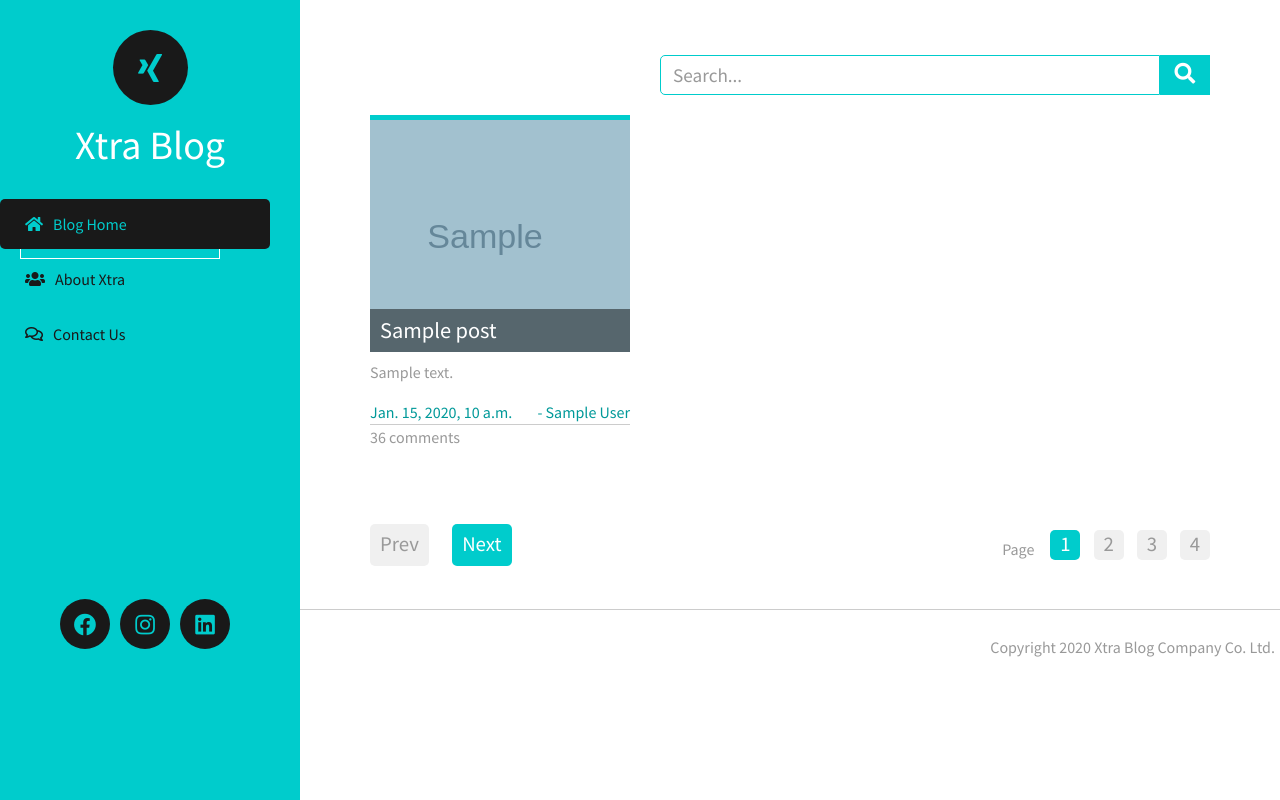
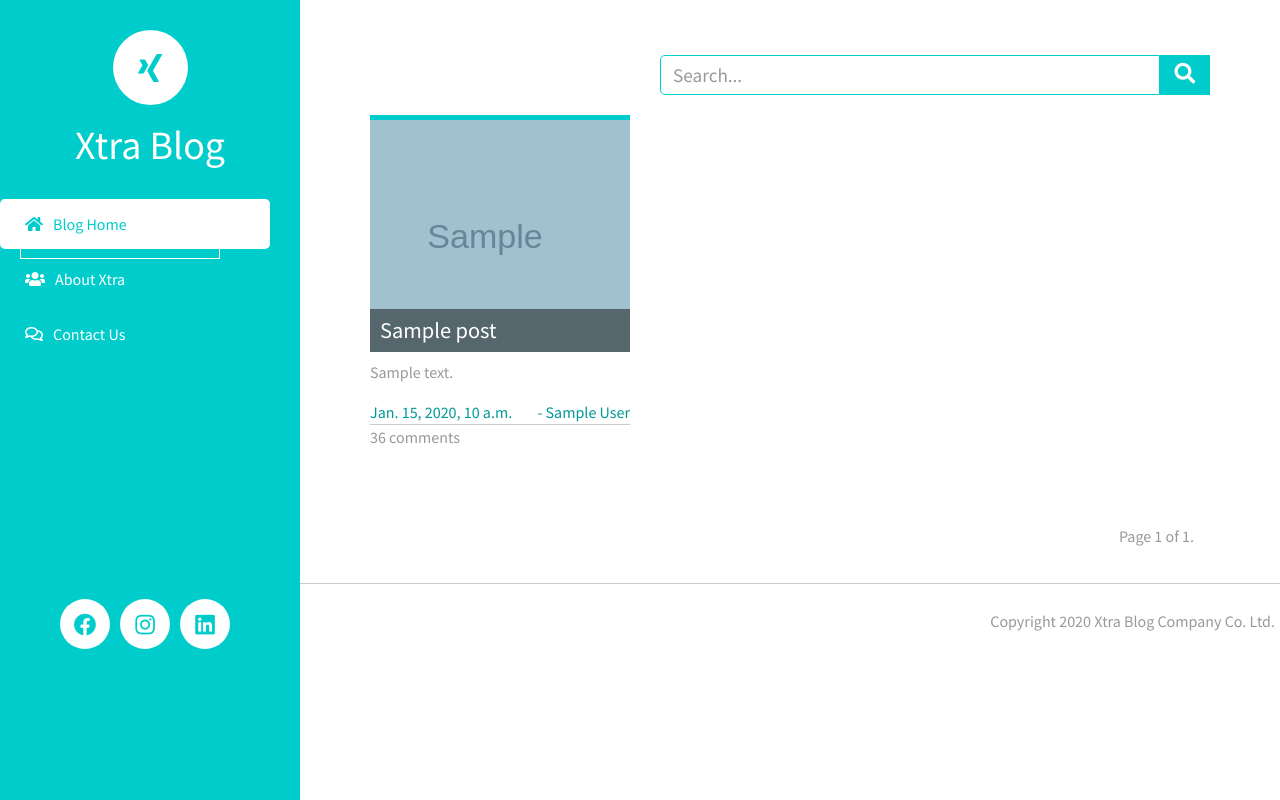
Before and after one commit to Druvo/xtra_blog, a Django app: page / in a window 1280 px wide. Run offline with Django 3.2, Linux system fonts and the light colour scheme; tables that the repository leaves empty hold one stand-in row (values such as "Sample post"); grey boxes marked "Sample" are stand-in pictures; some libraries are stand-ins or nearby versions.

Commit message:
basic pagination added

```diff
--- a/blog_app/static/css/templatemo-xtra-blog.css
+++ b/blog_app/static/css/templatemo-xtra-blog.css
@@ -60,7 +60,7 @@ hr {
     width: 75px;
     height: 75px;
     border-radius: 50%;
-    background-color:#191919;
+    background-color:white;
     display: flex;
     align-items: center;
     justify-content: center;
@@ -86,7 +86,7 @@ hr {
 }
 
 .tm-nav-link {
-    color: #191919;
+    color: white;
     background-color: transparent;
     height: 50px;
     width: 100%;
@@ -99,7 +99,7 @@ hr {
 .tm-nav-item.active .tm-nav-link
  {
     color: #0CC;
-    background-color: #191919;
+    background-color: white;
     text-decoration: none;
     border-radius: 5px;
 }
@@ -134,7 +134,7 @@ ul {
 
 .tm-social-link {
     display: inline-block;
-    background-color: #191919;
+    background-color: white;
     font-size: 1.4rem;
     width: 50px;
     height: 50px;
--- a/blog_app/templates/blog/home.html
+++ b/blog_app/templates/blog/home.html
@@ -32,7 +32,15 @@
     <p>{{ post.excerpt }}</p>
     <div class="d-flex justify-content-between">
       <span class="tm-color-primary">{{ post.date }}</span>
-      <span class="tm-color-primary">- {{ post.author }}</span>
+      <span class="tm-color-primary">
+        -
+        <a
+          href="mailto:{{ post.author.email_address }}"
+          class="tm-color-primary"
+        >
+          {{ post.author }}
+        </a></span
+      >
     </div>
     <hr />
     <div class="d-flex justify-content-between">
--- a/blog_app/templates/blog/snippets/pagination.html
+++ b/blog_app/templates/blog/snippets/pagination.html
@@ -1,30 +1,30 @@
 <!-- Pagination -->
 <div class="row tm-row">
   <div class="tm-prev-next-wrapper">
+    {% if blog.has_previous %}
+    <a href="?page=1" class="mb-2 tm-btn tm-btn-primary tm-prev-next tm-mr-20"
+      >&laquo; first</a
+    >
     <a
-      href="#"
-      class="mb-2 tm-btn tm-btn-primary tm-prev-next disabled tm-mr-20"
+      href="?page={{ blog.previous_page_number }}"
+      class="mb-2 tm-btn tm-btn-primary tm-prev-next tm-mr-20"
       >Prev</a
     >
-    <a href="#" class="mb-2 tm-btn tm-btn-primary tm-prev-next">Next</a>
+    {% endif %} {% if blog.has_next %}
+    <a
+      href="?page={{ blog.next_page_number }}"
+      class="mb-2 tm-btn tm-btn-primary tm-prev-next"
+      >next</a
+    >
+    <a
+      href="?page={{ blog.paginator.num_pages }}"
+      class="mb-2 tm-btn tm-btn-primary tm-prev-next"
+      >last &raquo;</a
+    >
+    {% endif %}
   </div>
   <div class="tm-paging-wrapper">
-    <span class="d-inline-block mr-3">Page</span>
-    <nav class="tm-paging-nav d-inline-block">
-      <ul>
-        <li class="tm-paging-item active">
-          <a href="#" class="mb-2 tm-btn tm-paging-link">1</a>
-        </li>
-        <li class="tm-paging-item">
-          <a href="#" class="mb-2 tm-btn tm-paging-link">2</a>
-        </li>
-        <li class="tm-paging-item">
-          <a href="#" class="mb-2 tm-btn tm-paging-link">3</a>
-        </li>
-        <li class="tm-paging-item">
-          <a href="#" class="mb-2 tm-btn tm-paging-link">4</a>
-        </li>
-      </ul>
-    </nav>
+    <span class="d-inline-block mr-3"> Page {{ blog.number }} of {{ blog.paginator.num_pages }}.</span>
   </div>
 </div>
+</div>
--- a/blog_app/views.py
+++ b/blog_app/views.py
@@ -1,5 +1,6 @@
 from django.shortcuts import render
 from blog_app.models import Post
+from django.core.paginator import Paginator, EmptyPage, PageNotAnInteger
 
 # Create your views here.
 
@@ -12,8 +13,12 @@ def index(request):
     Returns:
         renders object: html with data
     """
-    posts = Post.objects.all().order_by("-date")[:6]
-    return render(request, "blog/home.html", context={"blog": posts})
+    posts = Post.objects.all().order_by("-date")
+    paginator = Paginator(posts, 6)  # Show 25 contacts per page.
+
+    page_number = request.GET.get('page')
+    page_obj = paginator.get_page(page_number)
+    return render(request, "blog/home.html", context={"blog": page_obj})
 
 
 def post_detail(request, slug):
```
Also changed, not shown: blog_app/templates/blog/post.html (+9 -1 lines), 1 other file.
